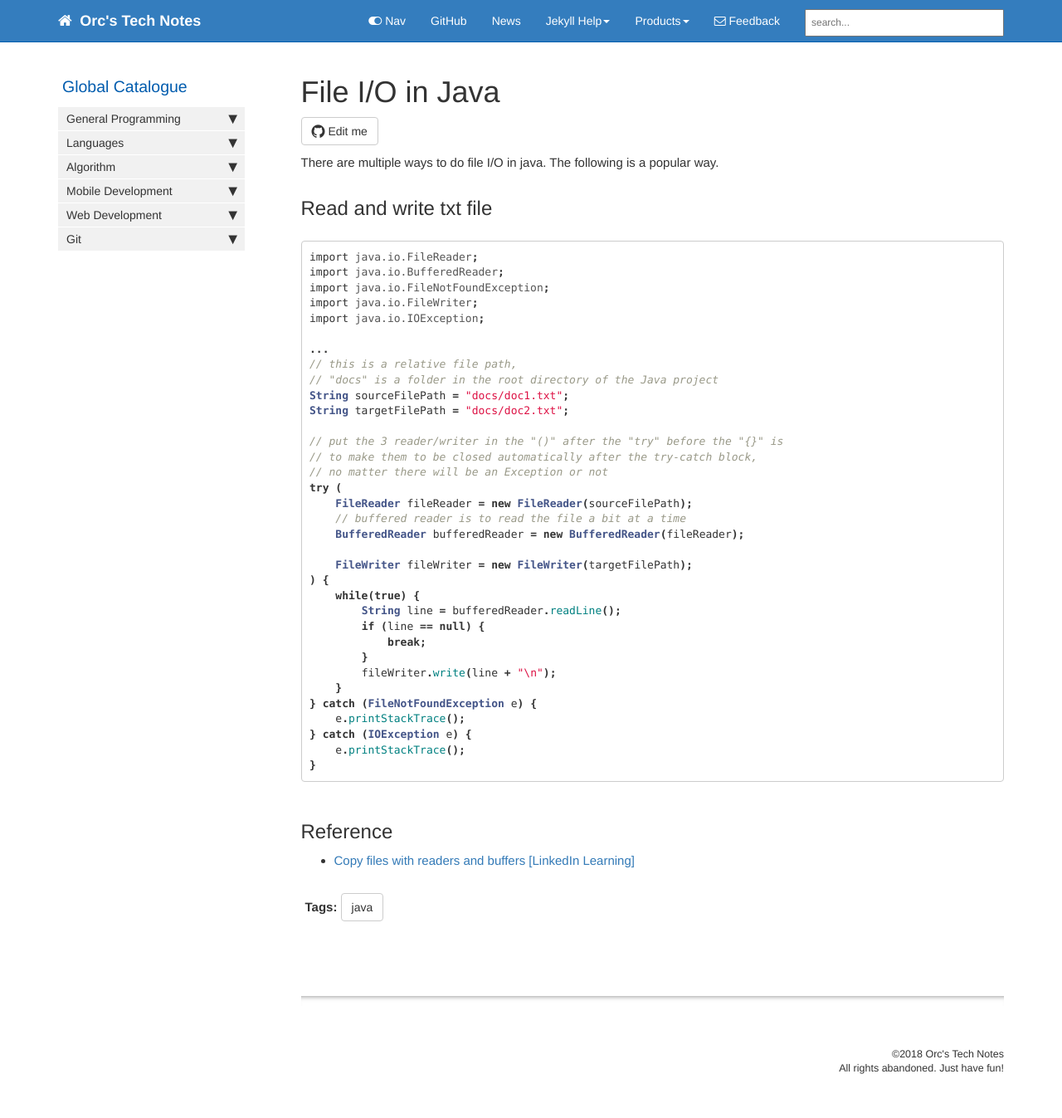
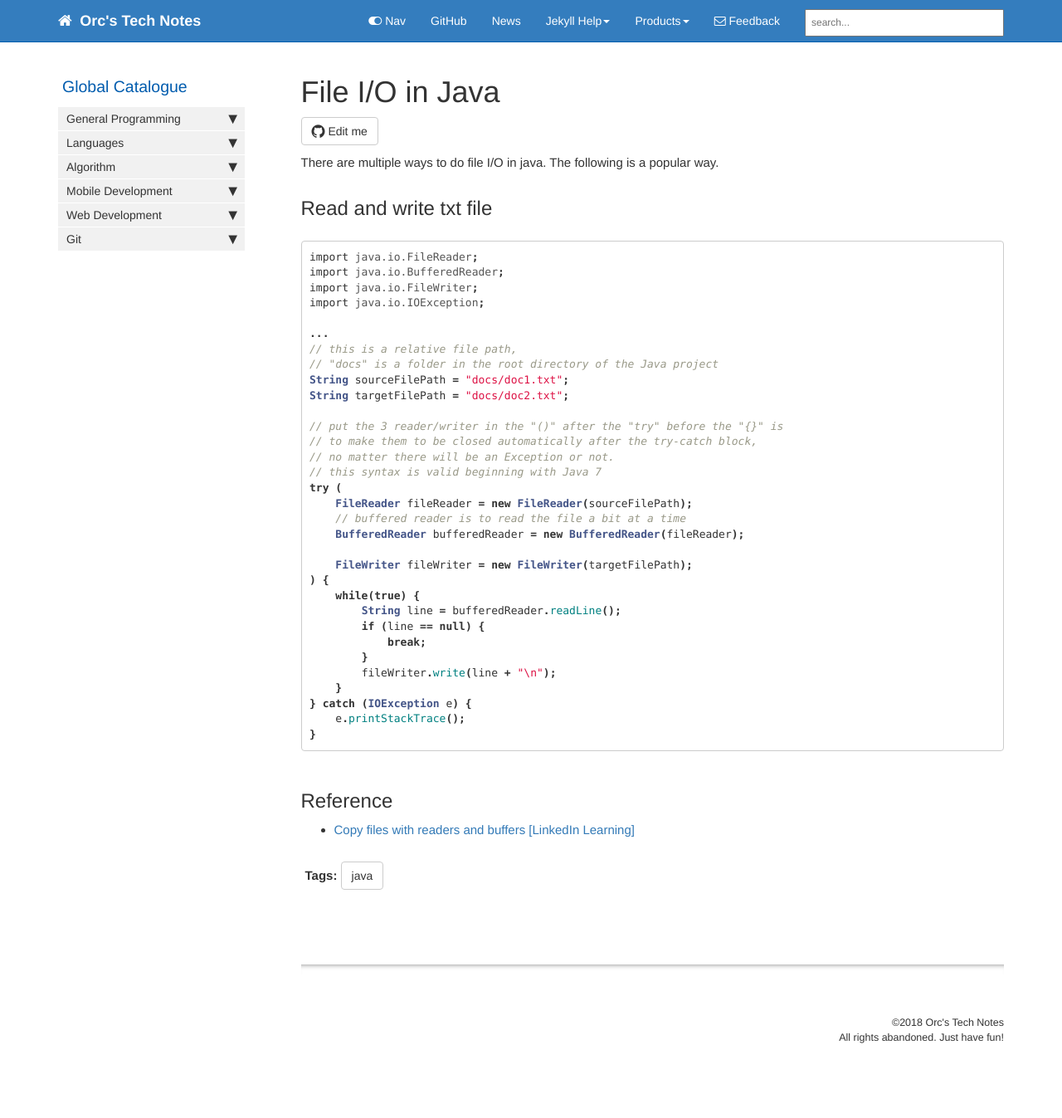
Before and after one commit to HungryOrc/hungryorc.github.io, a Jekyll site: the page built from pages/java/java_file_io.md, in a window 1280 px wide. Shown: the whole page at 83% size. Built offline with Jekyll 4.4.1, drawn with Linux system fonts in a browser that asks for light colours; nearby versions of some CDN libraries; comment, search, counter and statistics services are not loaded; after the commit the page ends 1310 px from its top, so only the background shows below that.

Commit message:
Update java_file_io.md

````diff
--- a/pages/java/java_file_io.md
+++ b/pages/java/java_file_io.md
@@ -14,7 +14,6 @@ There are multiple ways to do file I/O in java. The following is a popular way.
 ```java
 import java.io.FileReader;
 import java.io.BufferedReader;
-import java.io.FileNotFoundException;
 import java.io.FileWriter;
 import java.io.IOException;
 
@@ -26,7 +25,8 @@ String targetFilePath = "docs/doc2.txt";
 
 // put the 3 reader/writer in the "()" after the "try" before the "{}" is
 // to make them to be closed automatically after the try-catch block,
-// no matter there will be an Exception or not
+// no matter there will be an Exception or not.
+// this syntax is valid beginning with Java 7
 try (
     FileReader fileReader = new FileReader(sourceFilePath);
     // buffered reader is to read the file a bit at a time
@@ -41,8 +41,6 @@ try (
         }
         fileWriter.write(line + "\n");
     }
-} catch (FileNotFoundException e) {
-    e.printStackTrace();
 } catch (IOException e) {
     e.printStackTrace();
 }
````
